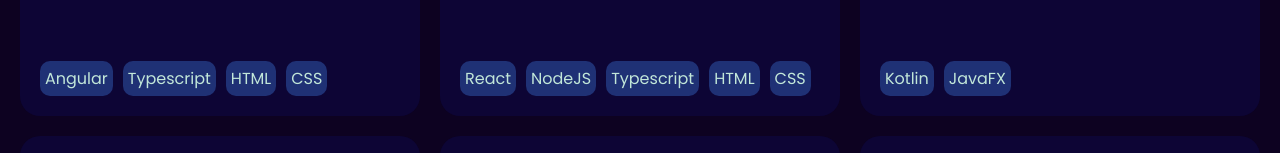
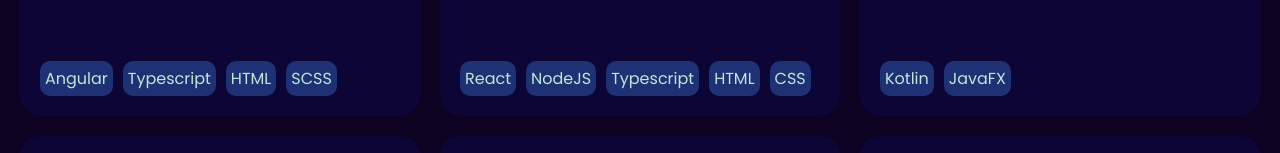
Before and after one commit to Mitotow/Portfolio, an Angular app: page /projects in a window 1280 px wide. Shown: the part 482-635 px from the top of the page. Built offline with nearby package versions, Linux system fonts and the light colour scheme.

Commit message:
Modified util of a project from css to scss

```diff
--- a/src/app/projects-page/projects-page.component.ts
+++ b/src/app/projects-page/projects-page.component.ts
@@ -12,7 +12,7 @@
       title: "Portfolio",
       subtitle: "Site Internet",
       text: "Mon portfolio représente une réalisation dont je suis particulièrement fier. En tant que développeur front-end en herbe, je n'avais pas d'expérience préalable avec Angular, mais ce projet m'a offert l'opportunité d'acquérir de nouvelles compétences. Je suis heureux de partager mon parcours à travers ce site, qui me sert à me présenter et à mettre en valeur mes réalisations.",
-      used: ['Angular', 'Typescript', 'HTML', 'CSS'],
+      used: ['Angular', 'Typescript', 'HTML', 'SCSS'],
     },
     {
       title: "Emplois du temps IUT",
```
